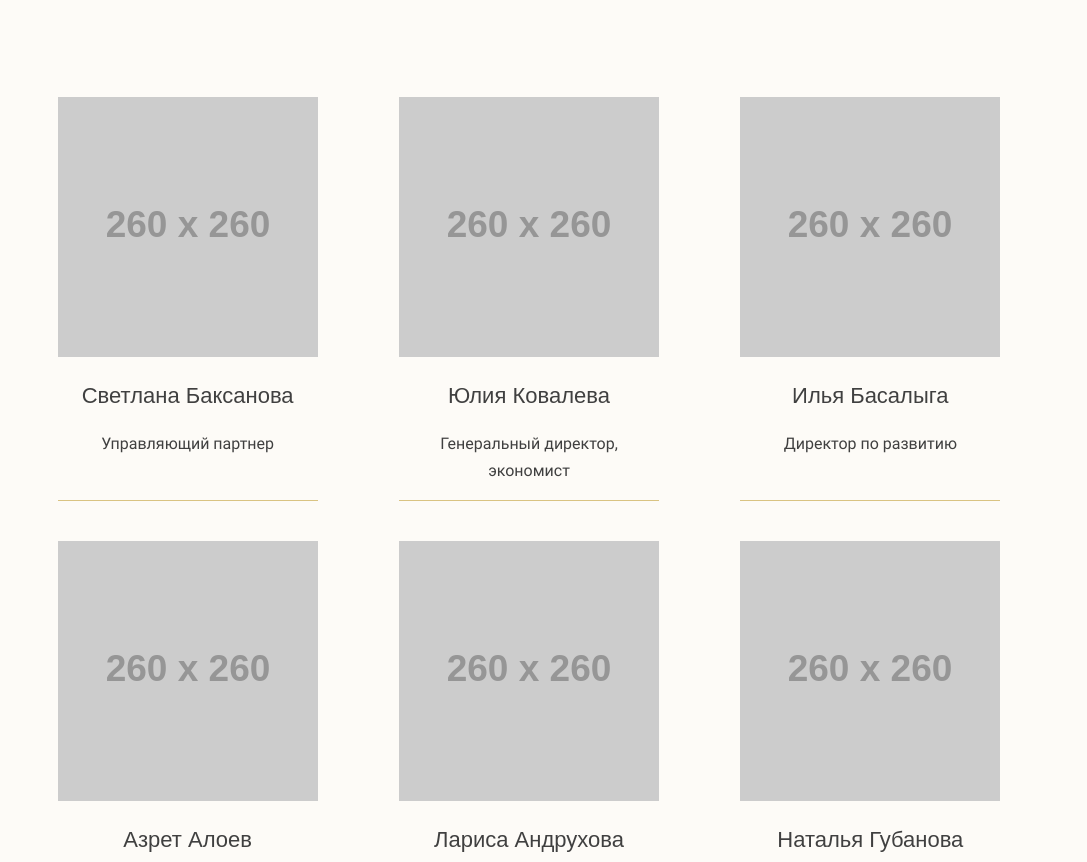
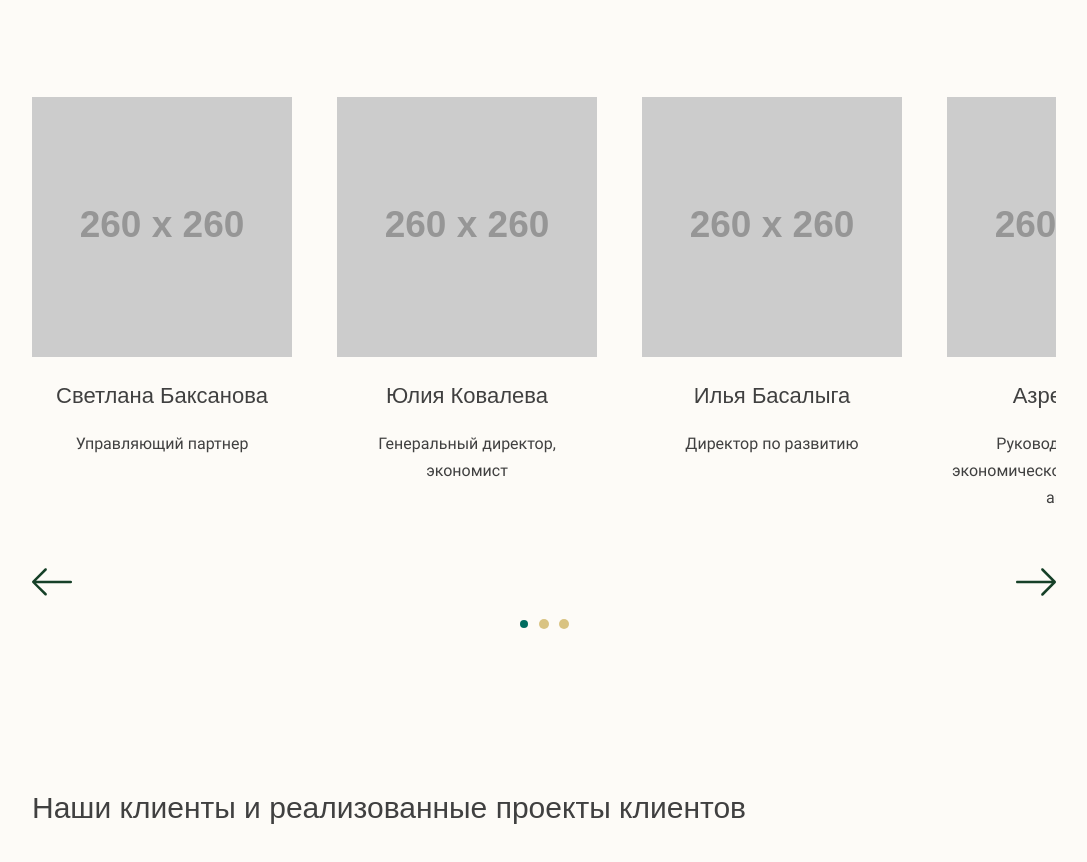
Before and after one commit to nikkov13/Center-epir, a website: page source/index.html in a window 1280 px wide. Shown: the part 1713-2575 px from the top of the page, without its empty margins (96-1183 px from the left). Drawn offline with nearby package versions, Linux system fonts and the light colour scheme; files that its build step writes are made by us from their sources; placeholder pictures from the web are drawn by us; a web font is replaced by a local one.

Commit message:
Deploy nikkov13/Center-epir to github.com/nikkov13/Center-epir.git:gh-pages

```diff
--- a/source/index.html
+++ b/source/index.html
@@ -4,6 +4,7 @@
   <meta charset="UTF-8">
   <meta name="viewport" content="width=device-width, initial-scale=1.0">
   <title>Центр "ЭПИР"</title>
+  <link rel="stylesheet" type="text/css" href="//cdn.jsdelivr.net/npm/slick-carousel@1.8.1/slick/slick.css"/>
   <link rel="stylesheet" href="css/style.min.css">
 </head>
 <body class="page">
@@ -47,7 +48,13 @@
   <main class="page-main">
     <h1 class="visually-hidden">Консалтинговая компания Центр ЭПИР</h1>
     <section class="promo" id="promo">
-      <h2 class="visually-hidden">Надежный консультант вашего бизнеса</h2>
+      <div class="promo__wrapper visually-hidden">
+        <h2 class="promo__title title title--main">Надежный консультант вашего бизнеса</h2>
+        <p class="promo__text">
+          Центр ЭПИР - это комплексный оператор бизнес услуг, одна из ведущих консалтинговых компаний Москвы, занимающая лидирующюю
+          позицию по уровню клиентского сервиса.
+        </p>
+      </div>
     </section>
     <div class="page-main__layer">
       <section class="about-us js-section" id="about-us">
@@ -75,7 +82,6 @@
           аудиторов, специалистов в области управленческого консалтинга, специалистов по МСФО, инвестиционных аналитиков,
           математиков-кибернетиков, IT – специалистов.
         </p>
-        <div class="team__list-wrapper js-carousel">
         <ul class="team__list js-carousel__list">
           <li class="team__item person-card js-carousel__item">
             <img class="person-card__image" src="https://via.placeholder.com/260x260" alt="Сотрудник Имя Фамилия">
@@ -113,7 +119,6 @@
             <p class="person-card__position">Заместитель генерального директора по бюджетированию, управленческому консалтингу и контролю</p>
           </li>
         </ul>
-        </div>
       </section>
       <section class="projects js-section" id="projects">
         <h2 class="projects__title title">Наши клиенты и реализованные проекты клиентов</h2>
@@ -335,6 +340,7 @@
   <script src="js/map.min.js"></script>
   <script src="js/tab-slider.min.js"></script>
   <script src="js/main-nav.min.js"></script>
+  <script src="//cdn.jsdelivr.net/npm/slick-carousel@1.8.1/slick/slick.min.js"></script>
   <script src="js/carousel.min.js"></script>
   <script src="js/services.min.js"></script>
   <script src="js/form.min.js"></script>
--- a/source/js/carousel.js
+++ b/source/js/carousel.js
@@ -1,39 +1,28 @@
 "use strict";
 
 $(document).ready(function() {
-  let $window = $(window),
-      $carousel = $(`.js-carousel`),
-      carouselWidth = $carousel.width(),
-      $carouselList = $(`.js-carousel__list`),
-      $carouselItems = $(`.js-carousel__item`),
-      carouselListWidth = $carouselItems.length * 260 + ($carouselItems.length - 1) * 30,
-      startX = 0,
-      carouselX;
-
-  $window.resize(function() {
-    carouselWidth = $carousel.width();
-    if ($window.width() > 768) {
-      $carouselList.css(`left`, 0);
-    } else
-    if (parseInt($carouselList.css(`left`)) < carouselWidth - carouselListWidth) {
-      $carouselList.css(`left`, carouselWidth - carouselListWidth);
-    }
-  });
-
-  $carousel.on(`touchstart`, function(evt) {
-    let touchObj = evt.changedTouches[0];
-    startX = parseInt(touchObj.clientX);
-    carouselX = parseInt($carouselList.css(`left`));
-  });
-
-  $carousel.on(`touchmove`, function(evt) {
-    if ($window.width() <= 768) {
-      let touchObj = evt.changedTouches[0],
-          dist = (touchObj.clientX) - startX,
-          shift = carouselX + dist;
-      if (0 <= -shift && -shift <= carouselListWidth - carouselWidth) {
-        $carouselList.css(`left`, shift);
+  $(`.js-carousel__list`).slick({
+    dots: true,
+    infinite: true,
+    slidesToShow: 3,
+    slidesToScroll: 3,
+    variableWidth: true,
+    responsive: [
+      {
+        breakpoint: 1150,
+        settings: {
+          slidesToShow: 2,
+          slidesToScroll: 2,
+        }
+      },
+      {
+        breakpoint: 480,
+        settings: {
+          slidesToShow: 1,
+          slidesToScroll: 1,
+          centerMode: true,
+        }
       }
-    }
+    ]
   });
 });
--- a/source/sass/blocks/page-footer.scss
+++ b/source/sass/blocks/page-footer.scss
@@ -5,9 +5,8 @@
 
 .page-footer__copyright {
   margin: 0;
-  padding-top: 5px;
-  padding-bottom: 5px;
-  font-size: 12px;
+  padding-top: 3px;
+  font-size: 11px;
   text-align: center;
   background-color: rgba($basic-olive, 0.1);
 
--- a/source/sass/blocks/person-card.scss
+++ b/source/sass/blocks/person-card.scss
@@ -4,7 +4,6 @@
   display: flex;
   flex-direction: column;
   align-items: center;
-  border-bottom: 1px solid $basic-ocher;
 }
 
 .person-card__image {
@@ -23,6 +22,7 @@
   font-family: "Rubik", "Arial", sans-serif;
   font-size: 22px;
   font-weight: 400;
+  text-align: center;
 }
 
 .person-card__position {
--- a/source/sass/blocks/promo.scss
+++ b/source/sass/blocks/promo.scss
@@ -25,8 +25,6 @@
   max-width: 1150px;
   width: 80%;
   box-sizing: border-box;
-  margin-top: 60px;
-  margin-bottom: 120px;
   margin-left: auto;
   margin-right: auto;
   padding-top: 60px;
--- a/source/sass/blocks/team.scss
+++ b/source/sass/blocks/team.scss
@@ -28,27 +28,12 @@
 .team__list {
   @include reset-list;
   position: relative;
-  left: 0;
-  display: flex;
-  flex-wrap: wrap;
-  justify-content: space-around;
-
-
-  @media (max-width: 1150px) {
-    left: 0;
-    justify-content: space-between;
-  }
-
-  @media (max-width: 768px) {
-    width: auto;
-    flex-wrap: nowrap;
-  }
 }
 
 .team__item {
-  margin-right: 30px;
+  margin-right: 15px;
+  margin-left: 30px;
   margin-top: 40px;
-  flex-shrink: 0;
 }
 
 .team__description {
--- /dev/null
+++ b/source/sass/slick-theme.scss
@@ -0,0 +1,82 @@
+.slick-list {
+  margin-bottom: 50px;
+}
+
+.slick-slide {
+  &:focus {
+    outline: none;
+  }
+}
+
+.slick-dots {
+  width: 100%;
+  @include reset-list;
+  display: flex;
+  justify-content: center;
+  align-content: center;
+}
+
+.slick-dots li {
+  margin-right: 5px;
+  margin-left: 5px;
+}
+
+.slick-dots button {
+  width: 10px;
+  height: 10px;
+  padding: 0;
+  font-size: 0;
+  color: transparent;
+  background-color: $basic-ocher;
+  border: none;
+  border-radius: 50%;
+  transition: .2s;
+}
+
+.slick-dots .slick-active button {
+  background-color: $basic-olive;
+  transform: scale(0.8);
+}
+
+.slick-prev,
+.slick-next {
+  position: absolute;
+  z-index: 1;
+  bottom: 30px;
+  width: 40px;
+  height: 40px;
+  padding: 0;
+  font-size: 0;
+  color: transparent;
+  background-color: transparent;
+  background-repeat: no-repeat;
+  border: none;
+  transition: 0.1s;
+
+  &:hover {
+    transform: scale(1.2);
+  }
+
+  &:focus {
+    outline: none;
+    transform: scale(1.2);
+  }
+
+  &:active {
+    transform: scale(1.1);
+  }
+}
+
+.slick-prev {
+  left: 0;
+  background-image: url("../img/icon-arrow-left.svg");
+}
+
+.slick-next {
+  right: 0;
+  background-image: url("../img/icon-arrow-right.svg");
+
+  &:focus {
+    outline: none;
+  }
+}
--- a/source/sass/style.scss
+++ b/source/sass/style.scss
@@ -11,6 +11,7 @@
 @import "blocks/text-wrapper.scss";
 @import "blocks/about-us.scss";
 @import "blocks/team.scss";
+@import "slick-theme.scss";
 @import "blocks/person-card.scss";
 @import "blocks/page-footer.scss";
 @import "blocks/projects.scss";
```
Also changed, not shown: build/css/style.min.css, build/img/icon-arrow-down.svg (added), build/img/icon-arrow-left.svg (added), build/img/icon-arrow-right.svg (added), build/index.html, build/js/carousel.min.js, source/img/icon-arrow-down.svg (added), source/img/icon-arrow-left.svg (added), source/img/icon-arrow-right.svg (added), 2 other files. Lines whose indentation alone changed are shown as unchanged.
